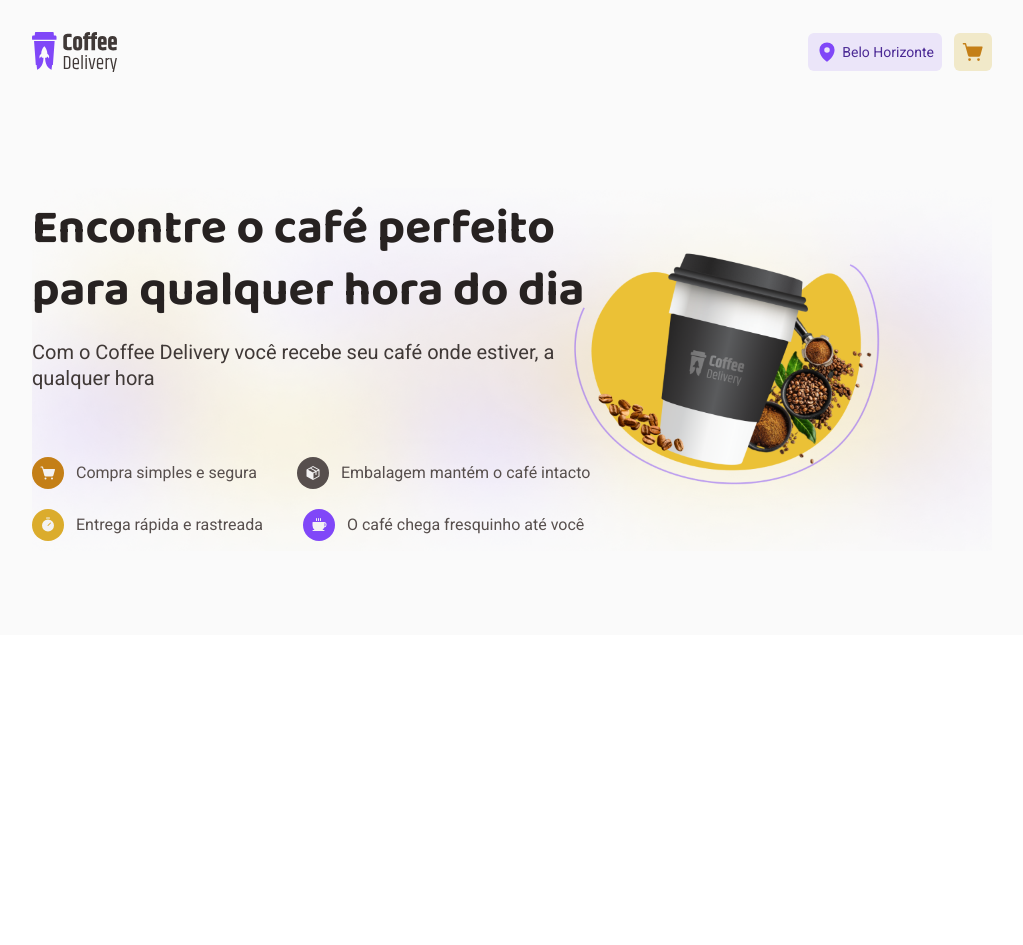
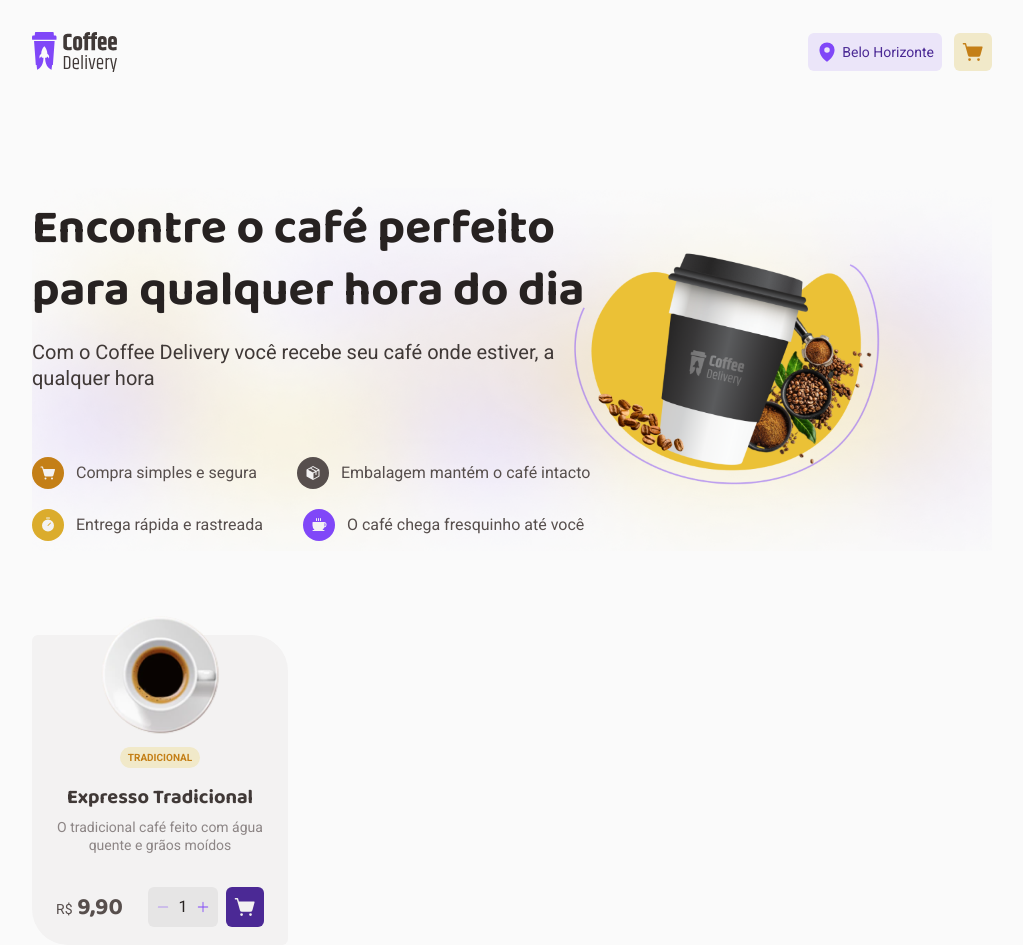
Before and after one commit to vbruno96/coffee-delivery, a React (Vite) app: page / in a window 1280 px wide. Shown: the whole page, without its empty margins (128-1151 px from the left). Before the commit the page ends 800 px from the top, so only its background shows below. Built offline with nearby package versions, Linux system fonts and the light colour scheme.

Commit message:
create component CoffeeItem

```diff
--- a/src/App.tsx
+++ b/src/App.tsx
@@ -1,8 +1,18 @@
 import { Banner } from './components/Banner'
+import { CoffeeItem } from './components/CoffeeItem'
 import { Navbar } from './components/Navbar'
 import './global.css'
 
 export function App() {
+
+  const coffee = {
+    id: 1,
+    name: 'Expresso Tradicional',
+    description: 'O tradicional café feito com água quente e grãos moídos',
+    amount: 9.9,
+    tags: ['tradicional'],
+    image: '../../assets/img/coffees/default-express.png'
+  }
 
   return (
     <div className='bg-gray-50 antialiased'>
@@ -11,6 +21,9 @@ export function App() {
           <Navbar />
           <Banner />
         </header>
+        <main>
+          <CoffeeItem  coffee={coffee}/>
+        </main>
       </div>
     </div>
   )
--- /dev/null
+++ b/src/components/CoffeeItem/index.tsx
@@ -0,0 +1,90 @@
+import { Minus, Plus, ShoppingCartSimple } from "@phosphor-icons/react"
+import { useState } from "react"
+import { formatAmount } from "../../util/formatAmount"
+
+interface Coffee {
+  id: number
+  name: string
+  description: string
+  amount: number
+  image: string
+  tags: string[]
+}
+
+interface CoffeeItemProps {
+  coffee: Coffee
+}
+
+export function CoffeeItem({ coffee }: CoffeeItemProps) {
+
+  const imgUrl = new URL(coffee.image, import.meta.url).href
+  const {currency, amount} = formatAmount(coffee.amount)
+
+  const [quantity, setQuantity] = useState(1)
+
+  function incrementQuantity() {
+    setQuantity(prevState => prevState + 1)
+  }
+
+  function decrementQuantity() {
+    setQuantity(prevState => {
+      if (prevState === 1) return prevState
+      return prevState - 1
+    })
+  }
+
+  return (
+    <div className="w-[256px] h-[310px] flex flex-col items-center bg-gray-100 px-6 pb-5 rounded-tl-md rounded-tr-4xl rounded-br-md rounded-bl-4xl">
+      <img className="-mt-5 mb-3" src={imgUrl} alt="" />
+      {
+        coffee.tags.map(tag => (
+          <span
+            key={tag}
+            className="bg-yellow-light text-yellow-dark px-2 py-1 rounded-full text-xs font-bold uppercase"
+          >
+            {tag}
+          </span>
+        ))
+      }
+      <h1 className="mt-4 mb-2 text-brown-200 font-title text-lg font-bold">
+        {coffee.name}
+      </h1>
+      <p className="text-brown-50 text-center text-2sm">
+        {coffee.description}
+      </p>
+      <div className="w-full mt-[2.0625rem] flex justify-between items-center">
+        <span className="text-brown-100 font-title text-xl font-bold">
+          <i className="font-sans text-2sm font-normal not-italic">
+            {currency}
+          </i>
+          {
+            ' ' +
+            amount
+          }
+        </span>
+        <div className="flex gap-2">
+          <div className="bg-gray-300 text-brown-600 flex items-center gap-1 p-2 rounded-md">
+            <button
+              onClick={decrementQuantity}
+              className="text-purple"
+            >
+              <Minus size={14} weight="light" />
+            </button>
+            <span className="w-[1.125rem] text-center">
+              {quantity}
+            </span>
+            <button
+              onClick={incrementQuantity}
+              className="text-purple"
+            >
+              <Plus size={14}  />
+            </button>
+          </div>
+          <button className="bg-purple-dark text-gray-100 p-2 rounded-md">
+            <ShoppingCartSimple size={22} weight="fill" />
+          </button>
+        </div>
+      </div>
+    </div>
+  )
+}
```
